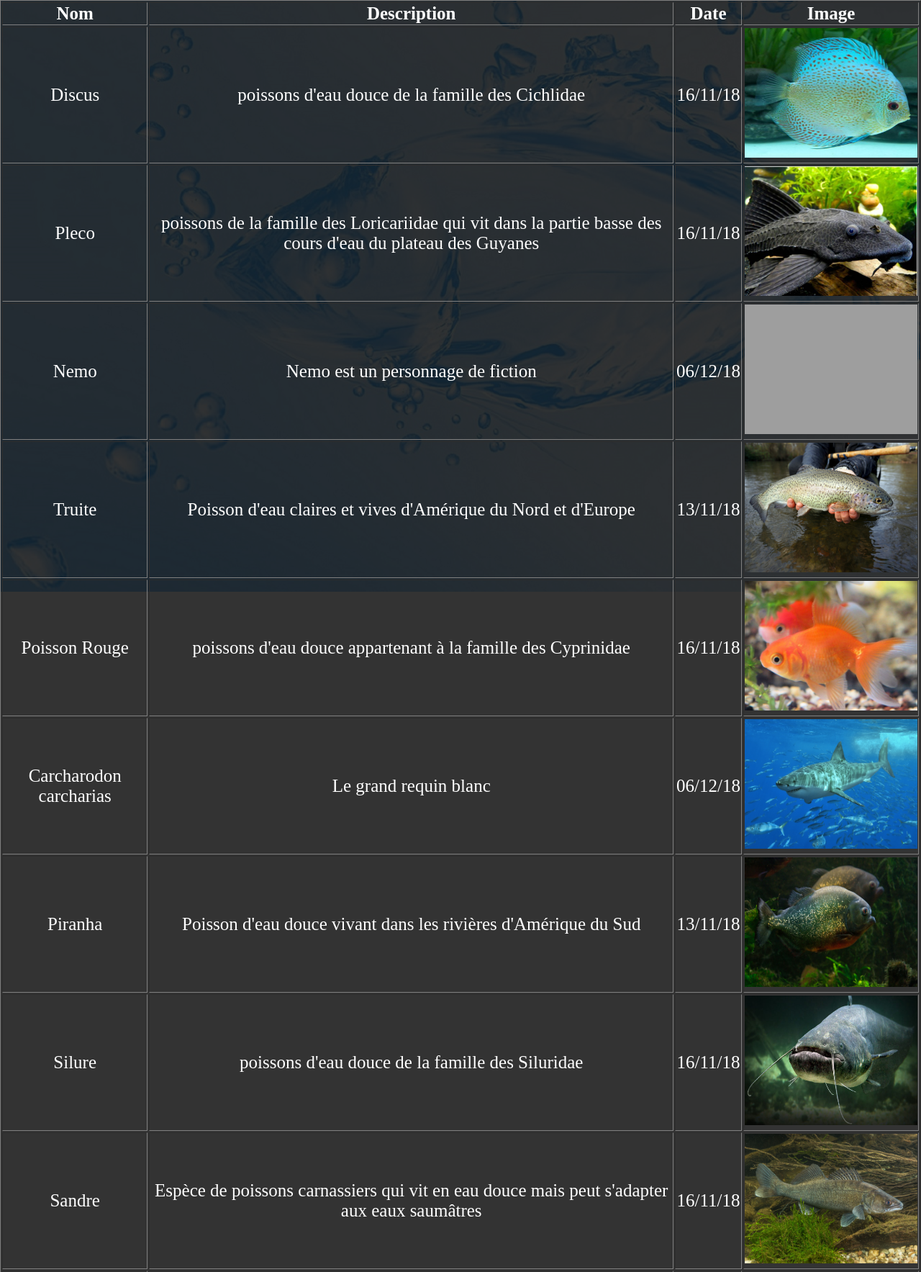
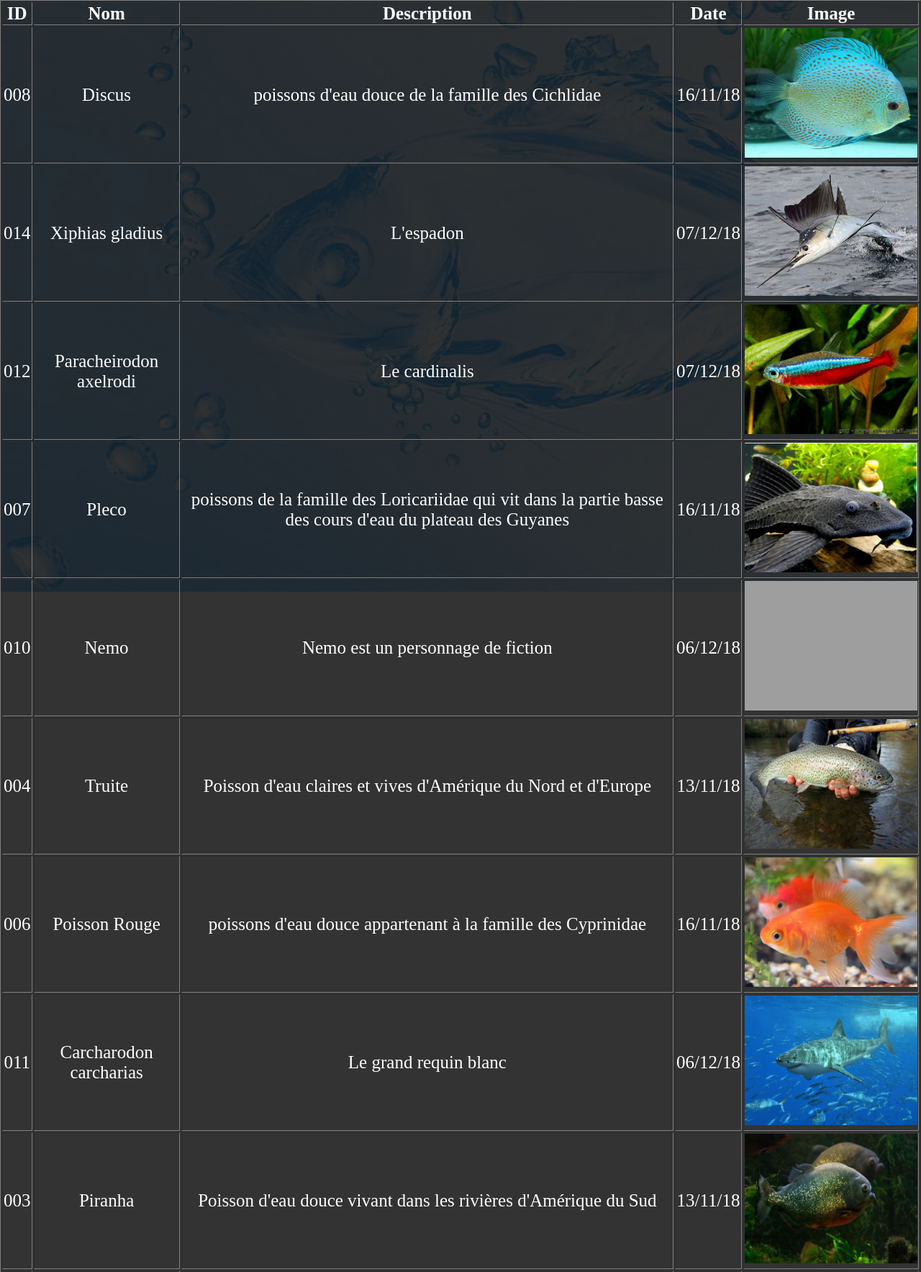
Before and after one commit to Doug71/poissons, a PHP site: page /catalogue.php in a window 1280 px wide. Shown: the part 153-1920 px from the top of the page at 72% size. Run offline with PHP 8.4, Linux system fonts and the light colour scheme; grey boxes are pictures that could not be loaded.

Commit message:
mise à jour 07/12/18 10h12

```diff
--- a/catalogue.php
+++ b/catalogue.php
@@ -14,6 +14,7 @@
         <section class="tableau">
             <table border = 1>
                 <tr>
+                    <th>ID</th>
                     <th>Nom</th>
                     <th>Description</th>
                     <th>Date</th>
--- /dev/null
+++ b/fiches/Paracheirodon axelrodi.txt
@@ -0,0 +1 @@
+012%-%Paracheirodon axelrodi%-%Le cardinalis%-%07/12/18%-%0%-%Paracheirodon axelrodi, communément appelé Cardinalis mais aussi appelé Néon rouge, Tétra cardinal et néon cardinalis, est un petit poisson tropical de la famille des Characidés, très populaire en aquariophilie. Une eau douce à légèrement acide, filtrée sur tourbe et dans un aquarium bien planté est idéal pour ce poisson qui vit en banc (grégaire) d'une centaine d'individus dans son milieu naturel.
--- /dev/null
+++ b/fiches/Perche.txt
@@ -0,0 +1 @@
+015%-%Perche%-%poisson d'eau douce%-%07/12/18%-%0%-%Comme souvent chez les poissons, le nom vernaculaire de perche est utilisé en français pour de nombreuses espèces différentes. Ce terme est issu du latin perca emprunté au grec ancien πέρκη. En Europe, la plus connue est la perche commune (Perca fluviatilis) appelée aussi perche européenne.
--- /dev/null
+++ b/fiches/Xiphias gladius.txt
@@ -0,0 +1 @@
+014%-%Xiphias gladius%-%L'espadon%-%07/12/18%-%0%-%L'espadon (Xiphias gladius) est une espèce de poissons pélagiques des mers tropicales et tempérées, unique représentant de la famille des Xiphiidés. Il peut dépasser les 2 m de long et peser plus de 100 kg. Il possède un long « bec » (le rostre) plutôt aplati qui représente le tiers de la longueur totale de l'animal. L'espadon se nourrit de calmars et de poissons. Il peut atteindre les 90 km/h (24,9 m/s) en vitesse de pointe.
--- /dev/null
+++ b/fiches/koi.txt
@@ -0,0 +1 @@
+013%-%koi%-%    race de poissons ornementaux      %-%07/12/18%-%0%-%            La carpe koï est une race de poissons ornementaux appartenant à la sous-espèce de la carpe commune Cyprinus carpio carpio Linnaeus, 1758. Très prisé et élevé en Chine, en Corée, au Japon et au Vietnam, ce poisson d'eau douce a été obtenu à partir de croisements entre individus sélectionnés de la Carpe commune (Cyprinus carpio) qui vivait à l'origine dans les rizières. Essentiellement végétarienne, cette carpe n'est pas un prédateur malgré sa grande taille. Ces poissons arborent diverses couleurs : rouge, blanc, jaune, noir, etc. Certaines variétés colorées sont très prisées par les collectionneurs et atteignent des prix énormes alors qu'elles ne sont encore âgées que d'environ deux ans. En Asie du Sud-Est, les koïs sont considérées comme un symbole d'amour et de virilité.
--- a/lecture.php
+++ b/lecture.php
@@ -10,7 +10,7 @@
                             if (!$elements[4]){
                                 echo "<tr>";
 
-                                for ($i = 1; $i < 4; $i++){
+                                for ($i = 0; $i < 4; $i++){
                                     echo "<td><a class='lien' href='details.php?nom=".$elements[1]."'>".$elements[$i]."</a></td>";
                                 }
 
```
Also changed, not shown: images/Paracheirodon axelrodi.jpg (added), images/Perche.jpg (added), images/Xiphias gladius.jpg (added), images/koi.jpg (added).
